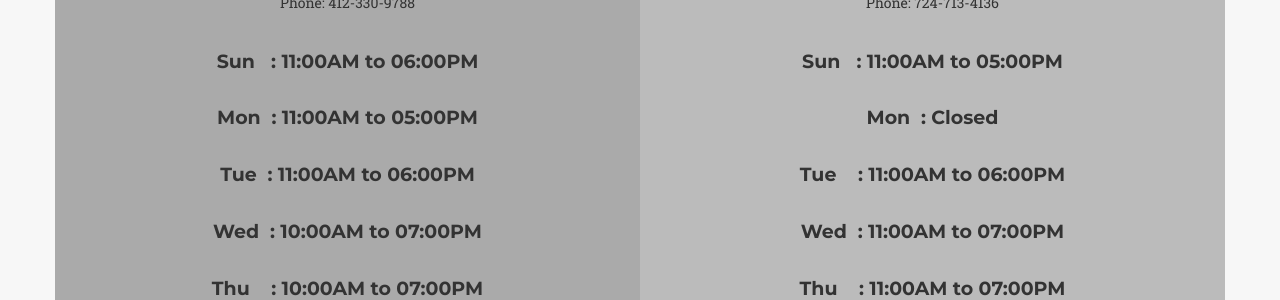
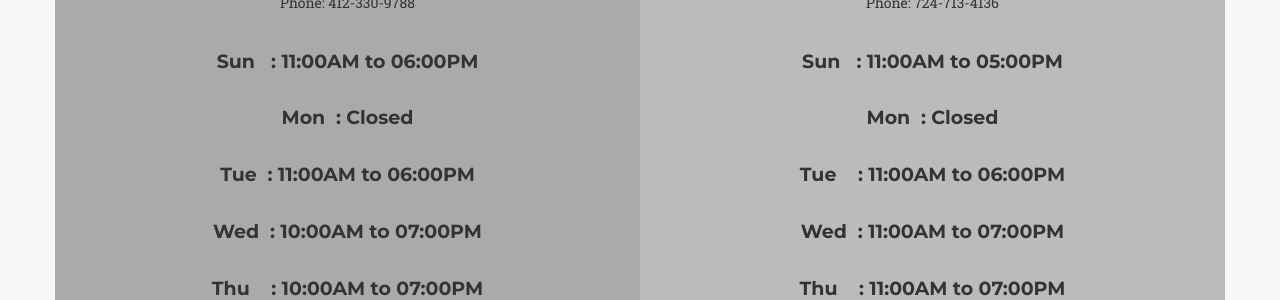
Before and after one commit to spooledrotten/spooledrotten.github.io, a Jekyll site: the page built from index.html, in a window 1280 px wide and 900 px high, scrolled down 1711 px. Shown: the part 154-454 px from the top of the window. Built offline with Jekyll 4.4.1, drawn with Linux system fonts in a browser that asks for light colours; some web fonts are replaced.

Commit message:
update hours

```diff
--- a/_includes/team.html
+++ b/_includes/team.html
@@ -36,7 +36,7 @@
 
     <h4 class="service-heading"><br>Sun  &nbsp;&nbsp;: 11:00AM to 06:00PM</br></h4>
 
-    <h4 class="service-heading"><br>Mon  &nbsp;: 11:00AM to 05:00PM</br></h4>
+    <h4 class="service-heading"><br>Mon  &nbsp;: Closed</br></h4>
 
     <h4 class="service-heading"><br>Tue  &nbsp;: 11:00AM to 06:00PM</br></h4>
 
```
